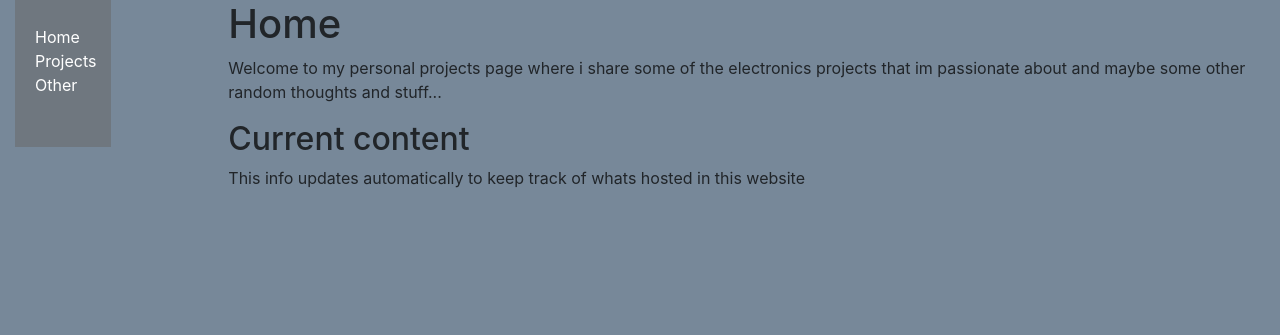
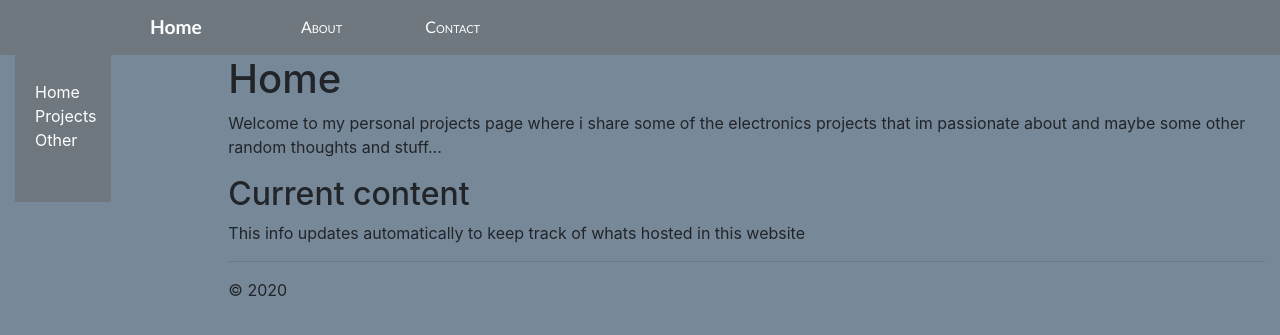
Before and after one commit to mwesterg/personal-website, a Django app: page /main/ in a window 1280 px wide. Shown: the top 335 px of the page. Run offline with Django 3.2, Linux system fonts and the light colour scheme; some libraries are stand-ins or nearby versions.

Commit message:
added nav-bar and footer

```diff
--- a/main/static/css/styles.css
+++ b/main/static/css/styles.css
@@ -1,3 +1,26 @@
+.navbar {
+    background-color:  rgba(105, 105, 105, 0.534);
+    font-size: 1em;
+    font-family: 'Trebuchet MS', 'Lucida Sans Unicode', 'Lucida Grande', 'Lucida Sans', Arial, sans-serif;
+    color: white;
+    padding: 8px 800px 8px 150px;
+}
+
+.navbar a {
+    text-decoration: none;
+    color: inherit;
+}
+
+.navbar-brand {
+    font-size: 1.2em;
+    font-weight: 600;
+}
+
+.navbar-item {
+    font-variant: small-caps;
+    margin-left: 10px;
+}
+
 .sidebar-nav {
     position: fixed;
     padding-left: 20px ;
--- a/main/templates/base_generic.html
+++ b/main/templates/base_generic.html
@@ -1,28 +1,45 @@
 <!DOCTYPE html>
 <html lang="en">
+
 <head>
     {% block title %}<title>westerweb</title>{% endblock %}
     <meta charset="utf-8">
     <meta name="viewport" content="width=device-width, initial-scale=1">
-  <link rel="stylesheet" href="https://stackpath.bootstrapcdn.com/bootstrap/4.1.3/css/bootstrap.min.css" integrity="sha384-MCw98/SFnGE8fJT3GXwEOngsV7Zt27NXFoaoApmYm81iuXoPkFOJwJ8ERdknLPMO" crossorigin="anonymous">
+    <link rel="stylesheet" href="https://stackpath.bootstrapcdn.com/bootstrap/4.1.3/css/bootstrap.min.css"
+        integrity="sha384-MCw98/SFnGE8fJT3GXwEOngsV7Zt27NXFoaoApmYm81iuXoPkFOJwJ8ERdknLPMO" crossorigin="anonymous">
     <!-- Add additional CSS in static file -->
     {% load static %}
     <link rel="stylesheet" href="{% static 'css/styles.css' %}">
 </head>
+
 <body>
+    <div class="navbar">
+        <a href="{% url 'index' %}" class="navbar-brand">Home</a>
+        <a href="" class="navbar-item">About</a>
+        <a href="" class="navbar-item">Contact</a>
+    </div>
     <div class="container-fluid">
         <div class="row">
             <div class="col-sm-2">
                 {% block sidebar %}
                 <ul class="sidebar-nav">
                     <li><a href="{% url 'index' %}">Home</a></li>
-          <li><a href="">Projects</a></li >
+                    <li><a href="">Projects</a></li>
                     <li><a href="">Other</a></li>
                 </ul>
                 {% endblock %}
             </div>
-      <div class="col-sm-10 ">{% block content %}{% endblock %}</div>
+            <div class="col-sm-10 ">
+                {% block content %}
+                {% endblock %}
+                <hr/>
+                <footer>
+                    <p>© 2020</p>
+                </footer>
             </div>
         </div>
+    </div>
+
 </body>
+
 </html>
```
Lines whose indentation alone changed are shown as unchanged.
